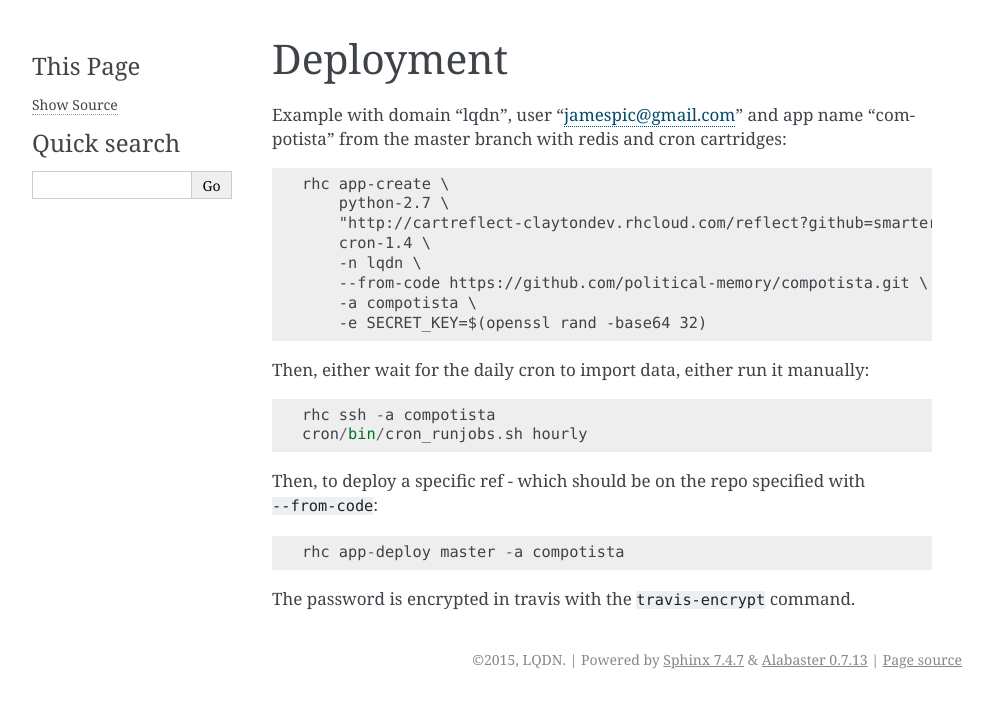
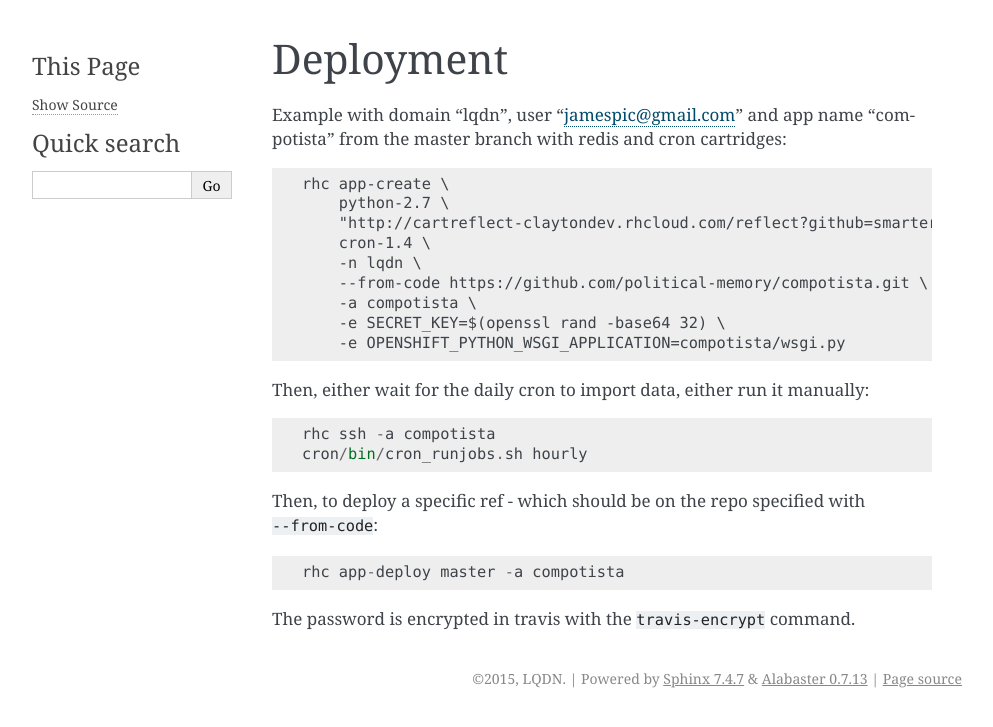
Before and after one commit to political-memory/compotista, a Sphinx documentation site: the page built from docs/openshift.rst, in a window 1280 px wide. Shown: the top 727 px of the page, without its empty margins (148-1141 px from the left). Built offline with Sphinx 7.4.7, drawn with Linux system fonts in a browser that asks for light colours.

Commit message:
Document OPENSHIFT_PYTHON_WSGI_APPLICATION in rhc-create

```diff
--- a/docs/openshift.rst
+++ b/docs/openshift.rst
@@ -11,7 +11,8 @@ from the master branch with redis and cron cartridges::
         -n lqdn \
         --from-code https://github.com/political-memory/compotista.git \
         -a compotista \
-        -e SECRET_KEY=$(openssl rand -base64 32)
+        -e SECRET_KEY=$(openssl rand -base64 32) \
+        -e OPENSHIFT_PYTHON_WSGI_APPLICATION=compotista/wsgi.py
 
 Then, either wait for the daily cron to import data, either run it manually::
 
```
